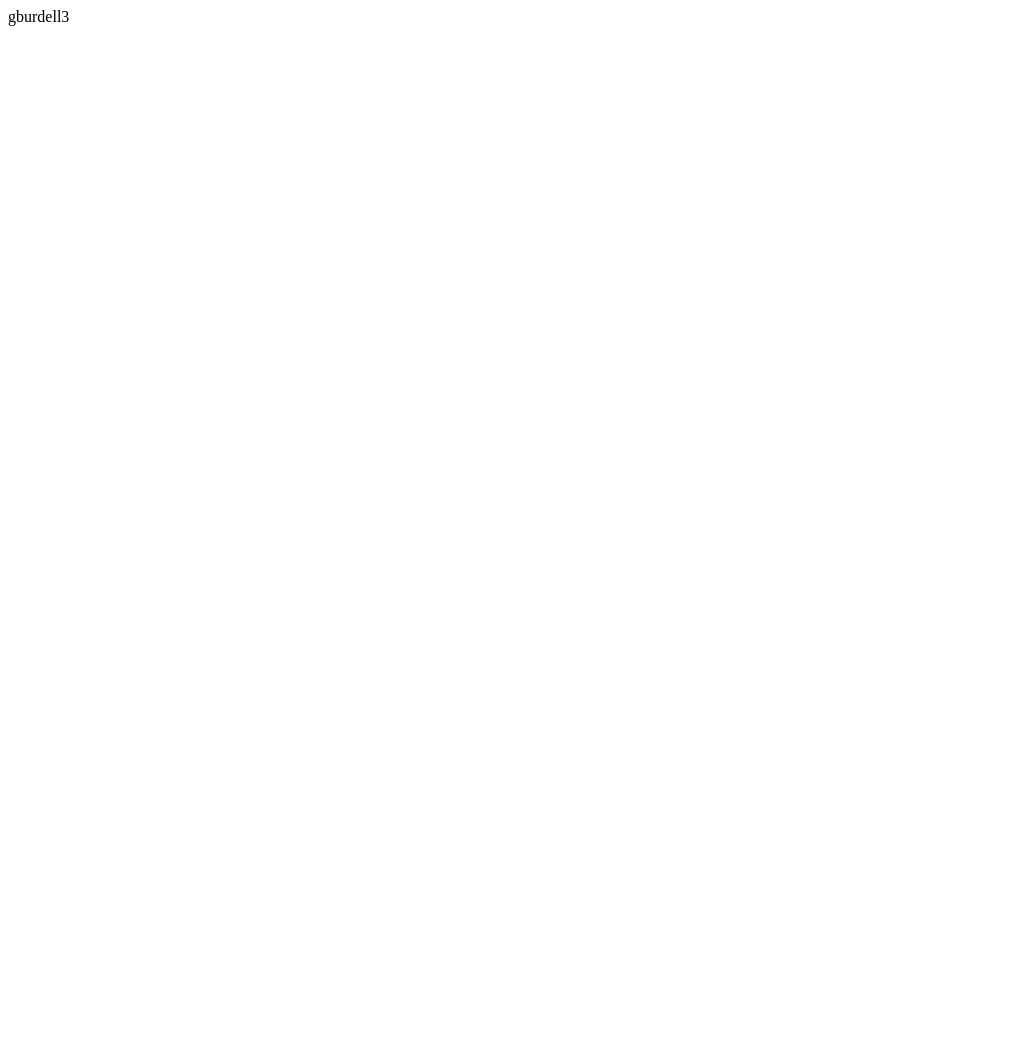
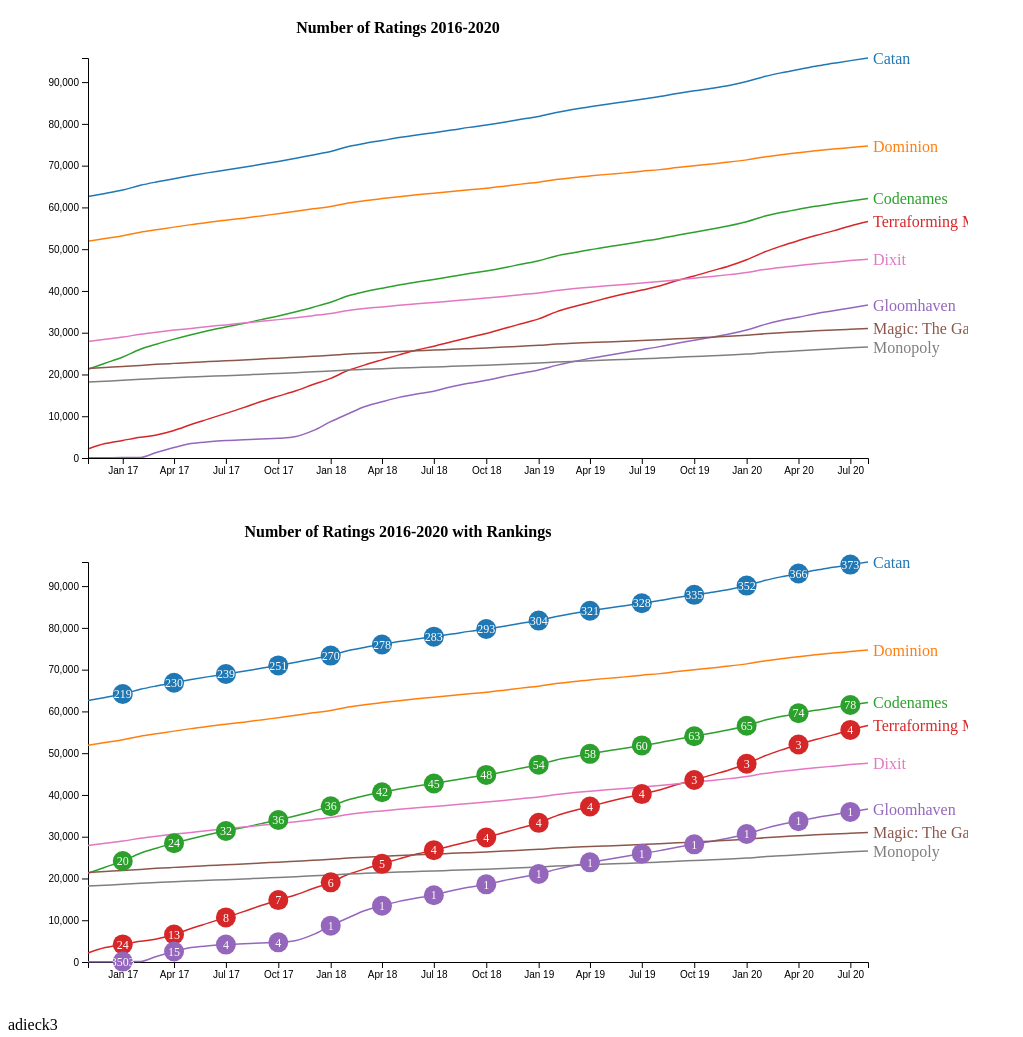
Before and after one commit to austindieck/DataVisualization, a plain HTML site: page HW2/Q3/Q3.html in a window 1280 px wide. Shown: the whole page, without its empty margins (0-1023 px from the left). Before the commit the page ends 800 px from the top, so only its background shows below. Drawn offline with Linux system fonts and the light colour scheme.

Commit message:
Q3 chart 2

```diff
--- a/HW2/Q2/Q2.css
+++ b/HW2/Q2/Q2.css
@@ -1,8 +1,3 @@
-path.link {
-    fill: none;
-    stroke: #666;
-    stroke-width: 1.5px;
-  }
 
 circle {
   fill: #ccc;
--- a/HW2/Q3/Q3.html
+++ b/HW2/Q3/Q3.html
@@ -1,13 +1,16 @@
 <!DOCTYPE html>
-
+<html lang="en">
 <head>
   <title>Line Charts</title>
+  <link rel="stylesheet" href="Q3.css">
   <meta charset="utf-8">
+</head>
+<body>
+  <div id="chart-container"></div>
+  <div id="signature">adieck3</div>
+
 
   <script type="text/javascript" src="../lib/d3.v5.min.js"></script>
-
-</head>
-
-<body>
-  <div id='signature'>gburdell3</div>
+  <script src="Q3.js"></script>
 </body>
+</html>
--- /dev/null
+++ b/HW2/Q3/Q3.js
@@ -0,0 +1,261 @@
+// Load the CSV file
+d3.csv("boardgame_ratings.csv").then(function(data) {
+    // Parse the date and convert the rating counts to numbers
+    data.forEach(function(d) {
+        d.date = d3.timeParse("%Y-%m-%d")(d.date);
+        d['Catan'] = +d['Catan=count'];
+        d['Dominion'] = +d['Dominion=count'];
+        d['Codenames'] = +d['Codenames=count'];
+        d['Terraforming Mars'] = +d['Terraforming Mars=count'];
+        d['Gloomhaven'] = +d['Gloomhaven=count'];
+        d['Magic: The Gathering'] = +d['Magic: The Gathering=count'];
+        d['Dixit'] = +d['Dixit=count'];
+        d['Monopoly'] = +d['Monopoly=count'];
+        d['Catan_rank'] = +d['Catan=rank'];
+        d['Codenames_rank'] = +d['Codenames=rank'];
+        d['Terraforming Mars_rank'] = +d['Terraforming Mars=rank'];
+        d['Gloomhaven_rank'] = +d['Gloomhaven=rank'];
+    });
+
+
+    createLineChart(data);
+    createLineChart2(data)
+});
+
+// Function to create the line chart
+function createLineChart(data) {
+    var margin = {top: 50, right: 100, bottom: 50, left: 80},
+        width = 960 - margin.left - margin.right,
+        height = 500 - margin.top - margin.bottom;
+
+    // Create the SVG container for the chart
+    var svg = d3.select("#chart-container")
+        .append("svg")
+        .attr("id", "svg-a")
+        .attr("width", width + margin.left + margin.right)
+        .attr("height", height + margin.top + margin.bottom);
+
+    // Add title
+    svg.append("text")
+        .attr("id", "title-a")
+        .attr("x", (width / 2))
+        .attr("y", margin.top / 2)
+        .attr("text-anchor", "middle")
+        .style("font-size", "16px")
+        .style("font-weight", "bold")
+        .text("Number of Ratings 2016-2020");
+
+    // Group for the plot elements
+    var plot = svg.append("g")
+        .attr("id", "plot-a")
+        .attr("transform", "translate(" + margin.left + "," + margin.top + ")");
+
+    // Create the x and y scales
+    var xScale = d3.scaleTime()
+        .domain(d3.extent(data, function(d) { return d.date; }))
+        .range([0, width]);
+
+    var yScale = d3.scaleLinear()
+        .domain([0, d3.max(data, function(d) {
+            return Math.max(d['Catan'], d['Dominion'], d['Codenames'], d['Terraforming Mars'], d['Gloomhaven'], d['Magic: The Gathering'], d['Dixit'], d['Monopoly']);
+        })])
+        .range([height, 0]);
+
+    // Define the line generator
+    var line = d3.line()
+        .x(function(d) { return xScale(d.date); })
+        .y(function(d) { return yScale(d.value); })
+        .curve(d3.curveMonotoneX);
+
+    // Group for the lines
+    var linesGroup = plot.append("g").attr("id", "lines-a");
+
+    // Use d3.schemeCategory10 for colors
+    var color = d3.scaleOrdinal(d3.schemeCategory10);
+
+    var games = ['Catan', 'Dominion', 'Codenames', 'Terraforming Mars', 'Gloomhaven', 'Magic: The Gathering', 'Dixit', 'Monopoly'];
+
+    // Draw the lines for each game
+    games.forEach(function(game) {
+        var gameData = data.map(function(d) {
+            return {date: d.date, value: d[game]};
+        });
+
+        // Append the line for the game
+        linesGroup.append("path")
+            .datum(gameData)
+            .attr("fill", "none")
+            .attr("stroke", color(game))
+            .attr("stroke-width", 1.5)
+            .attr("d", line);
+
+        // Add labels for each game line
+        linesGroup.append("text")
+            .datum(gameData[gameData.length - 1])
+            .attr("transform", function(d) { return "translate(" + xScale(d.date) + "," + yScale(d.value) + ")"; })
+            .attr("x", 5)
+            .attr("dy", ".35em")
+            .style("fill", color(game))
+            .text(game);
+    });
+
+    // Add the x-axis
+    var xAxisGroup = plot.append("g")
+        .attr("id", "x-axis-a")
+        .attr("transform", "translate(0," + height + ")")
+        .call(d3.axisBottom(xScale).ticks(d3.timeMonth.every(3)).tickFormat(d3.timeFormat("%b %y")));
+
+    // Add the y-axis
+    var yAxisGroup = plot.append("g")
+        .attr("id", "y-axis-a")
+        .call(d3.axisLeft(yScale));
+
+    // X-axis label
+    xAxisGroup.append("text")
+        .attr("x", width / 2)
+        .attr("y", margin.bottom - 10)
+        .attr("text-anchor", "middle")
+        .text("Month");
+
+    // Y-axis label
+    yAxisGroup.append("text")
+        .attr("transform", "rotate(-90)")
+        .attr("x", -height / 2)
+        .attr("y", -margin.left + 20)
+        .attr("text-anchor", "middle")
+        .text("Num of Ratings");
+}
+
+
+// Function to create the line chart
+function createLineChart2(data) {
+    var margin = {top: 50, right: 100, bottom: 50, left: 80},
+        width = 960 - margin.left - margin.right,
+        height = 500 - margin.top - margin.bottom;
+
+    // Create the SVG container for the chart
+    var svg = d3.select("#chart-container")
+        .append("svg")
+        .attr("id", "svg-b")
+        .attr("width", width + margin.left + margin.right)
+        .attr("height", height + margin.top + margin.bottom);
+
+    // Add title
+    svg.append("text")
+        .attr("id", "title-b")
+        .attr("x", (width / 2))
+        .attr("y", margin.top / 2)
+        .attr("text-anchor", "middle")
+        .style("font-size", "16px")
+        .style("font-weight", "bold")
+        .text("Number of Ratings 2016-2020 with Rankings");
+
+    // Group for the plot elements
+    var plot = svg.append("g")
+        .attr("id", "plot-b")
+        .attr("transform", "translate(" + margin.left + "," + margin.top + ")");
+
+    // Create the x and y scales
+    var xScale = d3.scaleTime()
+        .domain(d3.extent(data, function(d) { return d.date; }))
+        .range([0, width]);
+
+    var yScale = d3.scaleLinear()
+        .domain([0, d3.max(data, function(d) {
+            return Math.max(d['Catan'], d['Dominion'], d['Codenames'], d['Terraforming Mars'], d['Gloomhaven'], d['Magic: The Gathering'], d['Dixit'], d['Monopoly']);
+        })])
+        .range([height, 0]);
+
+    // Define the line generator
+    var line = d3.line()
+        .x(function(d) { return xScale(d.date); })
+        .y(function(d) { return yScale(d.value); })
+        .curve(d3.curveMonotoneX);
+
+
+    // Add the x-axis
+    var xAxisGroup = plot.append("g")
+        .attr("id", "x-axis-b")
+        .attr("transform", "translate(0," + height + ")")
+        .call(d3.axisBottom(xScale).ticks(d3.timeMonth.every(3)).tickFormat(d3.timeFormat("%b %y")));
+
+    // Add the y-axis
+    var yAxisGroup = plot.append("g")
+        .attr("id", "y-axis-b")
+        .call(d3.axisLeft(yScale));
+
+    // Group for the lines
+    var linesGroup = plot.append("g").attr("id", "lines-a");
+
+    //Group for the symbols
+    var symbolsGroup = plot.append("g").attr("id", "symbols-b");
+
+    // Use d3.schemeCategory10 for colors
+    var color = d3.scaleOrdinal(d3.schemeCategory10);
+
+    var games = ['Catan', 'Dominion', 'Codenames', 'Terraforming Mars', 'Gloomhaven', 'Magic: The Gathering', 'Dixit', 'Monopoly'];
+
+    var filteredGames = ['Catan', 'Codenames', 'Terraforming Mars', 'Gloomhaven'];
+
+    // Draw the lines for each game
+    games.forEach(function(game) {
+        var gameData = data.map(function(d) {
+            return {date: d.date, value: d[game], rank: d[game + '_rank']};
+        });
+
+        // Append the line for the game
+        linesGroup.append("path")
+            .datum(gameData)
+            .attr("fill", "none")
+            .attr("stroke", color(game))
+            .attr("stroke-width", 1.5)
+            .attr("d", line);
+
+        // Add labels for each game line
+        linesGroup.append("text")
+            .datum(gameData[gameData.length - 1])
+            .attr("transform", function(d) { return "translate(" + xScale(d.date) + "," + yScale(d.value) + ")"; })
+            .attr("x", 5)
+            .attr("dy", ".35em")
+            .style("fill", color(game))
+            .text(game);
+
+        gameData.forEach(function(d){
+            var month = d.date.getMonth();
+            if ((month === 0 || month === 3 || month === 6 || month === 9) && d.rank !== undefined && !isNaN(d.rank))  {
+                symbolsGroup.append("circle")
+                    .attr("class", game)
+                    .attr("r", 10)
+                    .attr("fill", color(game))
+                    .attr("cx", xScale(d.date))
+                    .attr("cy", yScale(d.value));
+
+                symbolsGroup.append("text")
+                    .attr("class", game)
+                    .attr("fill", "white")
+                    .attr("font-size", 12)
+                    .attr("x", xScale(d.date))
+                    .attr("y", yScale(d.value))
+                    .attr("text-anchor", "middle")
+                    .attr("dy", "0.35em")
+                    .text(d.rank);
+
+            }
+        });
+    });
+
+    // X-axis label
+    xAxisGroup.append("text")
+        .attr("x", width / 2)
+        .attr("y", margin.bottom - 10)
+        .attr("text-anchor", "middle")
+        .text("Month");
+
+    // Y-axis label
+    yAxisGroup.append("text")
+        .attr("transform", "rotate(-90)")
+        .attr("x", -height / 2)
+        .attr("y", -margin.left + 20)
+        .attr("text-anchor", "middle")
+        .text("Num of Ratings");
+}
```
Also changed, not shown: HW2/Q2/Q2.js (+51 -11 lines), HW2/Q3/Q3.css (added). Lines whose indentation alone changed are shown as unchanged.
